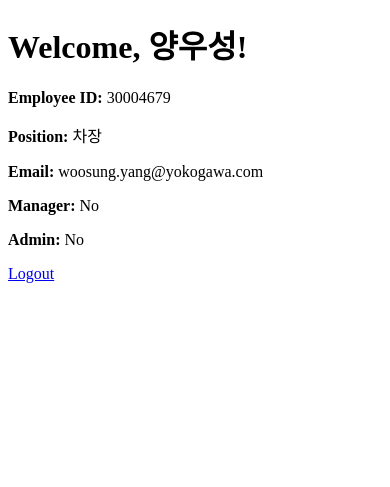
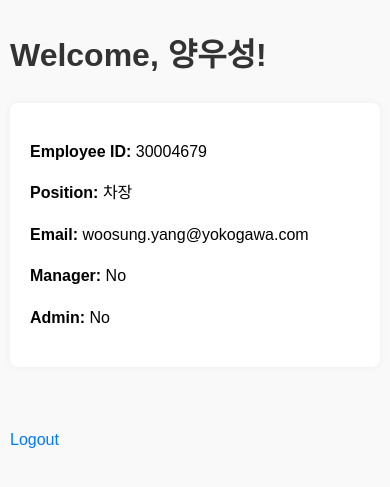
Before and after one commit to KennethKimRCN/ReportManager, a Flask app: page /dashboard in a window 390 px wide. Shown: the top 487 px of the page. Run offline with Flask 3, Linux system fonts and the light colour scheme; a user stored in the database is signed in.

Commit message:
ui update for dashboard

```diff
--- /dev/null
+++ b/weekly_report_app_v2/app/static/dashboard.css
@@ -0,0 +1,87 @@
+body {
+    font-family: Arial, sans-serif;
+    margin: 20px;
+    background-color: #f9f9f9;
+    line-height: 1.6;
+}
+
+h1, h2 {
+    margin-top: 30px;
+    color: #333;
+}
+
+a {
+    color: #007bff;
+    text-decoration: none;
+}
+
+a:hover {
+    text-decoration: underline;
+}
+
+.section-container {
+    background-color: #fff;
+    padding: 20px;
+    margin: 20px 0;
+    border-radius: 8px;
+    box-shadow: 0 0 8px rgba(0, 0, 0, 0.05);
+}
+
+table {
+    width: 100%;
+    border-collapse: collapse;
+    margin-top: 15px;
+    overflow-x: auto;
+}
+
+table, th, td {
+    border: 1px solid #ddd;
+}
+
+th, td {
+    padding: 10px;
+    text-align: left;
+}
+
+thead th {
+    background-color: #f2f2f2;
+    position: sticky;
+    top: 0;
+    z-index: 1;
+}
+
+tbody tr:nth-child(even) {
+    background-color: #f9f9f9;
+}
+
+tbody tr:hover {
+    background-color: #eef6fb;
+}
+
+.badge {
+    padding: 4px 8px;
+    border-radius: 4px;
+    font-size: 12px;
+    color: #fff;
+    display: inline-block;
+}
+
+.badge-success { background-color: #28a745; }
+.badge-warning { background-color: #ffc107; color: #000; }
+.badge-danger { background-color: #dc3545; }
+.badge-info { background-color: #17a2b8; }
+
+.logout {
+    margin-top: 40px;
+    display: inline-block;
+}
+
+@media (max-width: 768px) {
+    table, thead, tbody, th, td, tr {
+        font-size: 14px;
+    }
+
+    body {
+        margin: 10px;
+    }
+}
--- a/weekly_report_app_v2/app/templates/dashboard.html
+++ b/weekly_report_app_v2/app/templates/dashboard.html
@@ -3,22 +3,14 @@
 <head>
     <meta charset="UTF-8" />
     <title>Dashboard</title>
-    <style>
-        table, th, td {
-            border: 1px solid black;
-            border-collapse: collapse;
-            padding: 8px;
-        }
-        h2 {
-            margin-top: 40px;
-        }
-    </style>
+    <link rel="stylesheet" href="{{ url_for('static', filename='dashboard.css') }}">
 </head>
 <body>
     <h1>Welcome, {{ user.name }}!</h1>
 
     {% if user.is_admin and all_users %}
 
+        <div class="section-container">
             <h2>Available Solution Items</h2>
             <p><a href="{{ url_for('main.add_solution_item') }}">Add New Solution Item</a></p>
             {% if solution_items %}
@@ -41,7 +33,9 @@
             {% else %}
                 <p>No solution items found.</p>
             {% endif %}
+        </div>
 
+        <div class="section-container">
             <h2>All Reports</h2>
             <table>
                 <thead>
@@ -64,16 +58,24 @@
                         <td>{{ report.name }}</td>
                         <td>{{ report.week_start.strftime('%Y-%m-%d') }}</td>
                         <td>{{ report.week_end.strftime('%Y-%m-%d') }}</td>
-                    <td>{{ report.status }}</td>
+                        <td>
+                            <span class="badge
+                                {% if report.status == 'Submitted' %}badge-success
+                                {% elif report.status == 'Pending' %}badge-warning
+                                {% elif report.status == 'Rejected' %}badge-danger
+                                {% else %}badge-info{% endif %}">
+                                {{ report.status }}
+                            </span>
+                        </td>
                         <td>{% if report.submitted_at %}{{ report.submitted_at.strftime('%Y-%m-%d %H:%M') }}{% else %}N/A{% endif %}</td>
-                    <td>
-                        <a href="{{ url_for('main.edit_report', report_id=report.id) }}">Edit</a>
-                    </td>
+                        <td><a href="{{ url_for('main.edit_report', report_id=report.id) }}">Edit</a></td>
                     </tr>
                     {% endfor %}
                 </tbody>
             </table>
+        </div>
 
+        <div class="section-container">
             <h2>All Employees</h2>
             <p><a href="{{ url_for('main.manage_users') }}">Manage Users</a></p>
             <table>
@@ -102,7 +104,9 @@
                     {% endfor %}
                 </tbody>
             </table>
+        </div>
 
+        <div class="section-container">
             <h2>All Registered Projects</h2>
             <table>
                 <thead>
@@ -130,7 +134,9 @@
                     {% endfor %}
                 </tbody>
             </table>
+        </div>
 
+        <div class="section-container">
             <h2>All Project Updates</h2>
             <table>
                 <thead>
@@ -164,15 +170,18 @@
                     {% endfor %}
                 </tbody>
             </table>
+        </div>
 
     {% else %}
+        <div class="section-container">
             <p><strong>Employee ID:</strong> {{ user.employee_id }}</p>
             <p><strong>Position:</strong> {{ user.position }}</p>
             <p><strong>Email:</strong> {{ user.email }}</p>
             <p><strong>Manager:</strong> {{ 'Yes' if user.is_manager else 'No' }}</p>
             <p><strong>Admin:</strong> {{ 'Yes' if user.is_admin else 'No' }}</p>
+        </div>
     {% endif %}
 
-    <a href="{{ url_for('main.logout') }}">Logout</a>
+    <a class="logout" href="{{ url_for('main.logout') }}">Logout</a>
 </body>
 </html>
--- a/weekly_report_app_v2/app/templates/edit_report.html
+++ b/weekly_report_app_v2/app/templates/edit_report.html
@@ -3,6 +3,8 @@
 <head>
     <meta charset="UTF-8">
     <title>Edit Report</title>
+    <!--
+    -->
     <link rel="stylesheet" href="{{ url_for('static', filename='edit_report.css') }}">
 
 </head>
```
Also changed, not shown: weekly_report_app_v2/app/routes.py (+7 -7 lines), weekly_report_app_v2/instance/app.db. Lines whose indentation alone changed are shown as unchanged.
